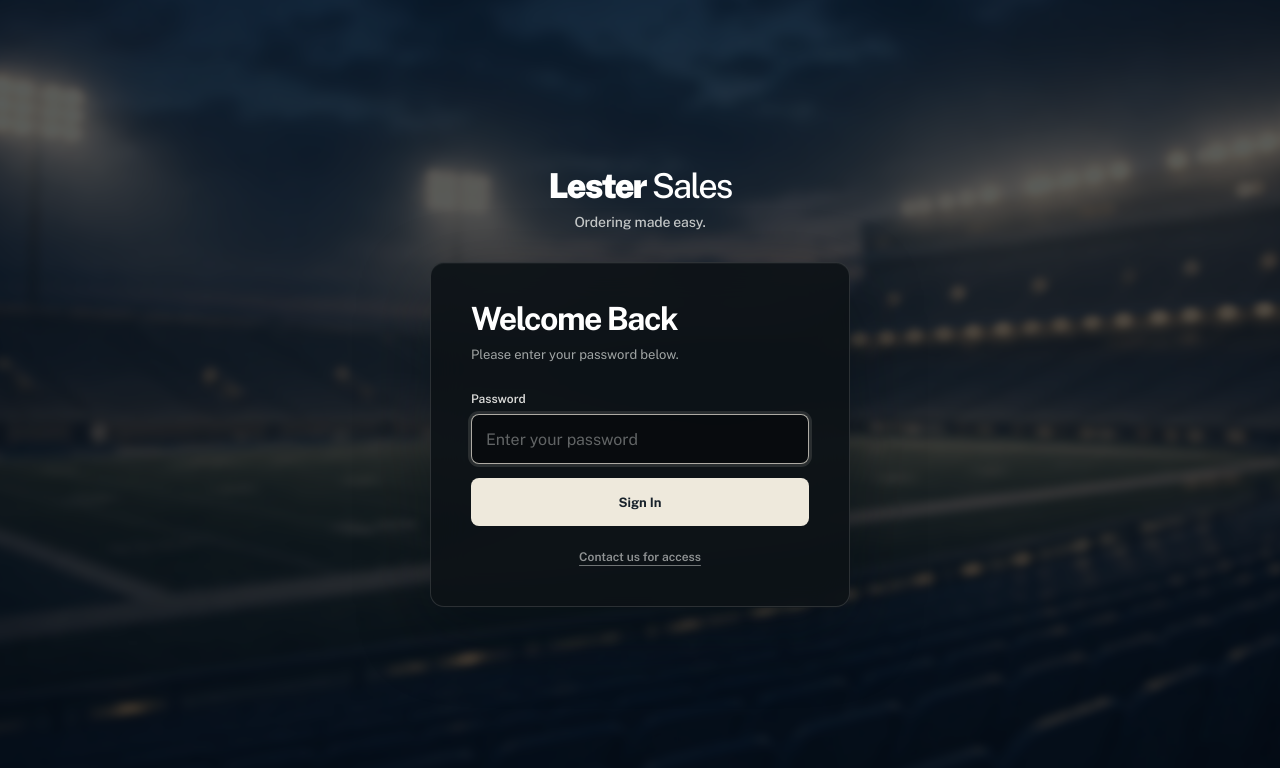
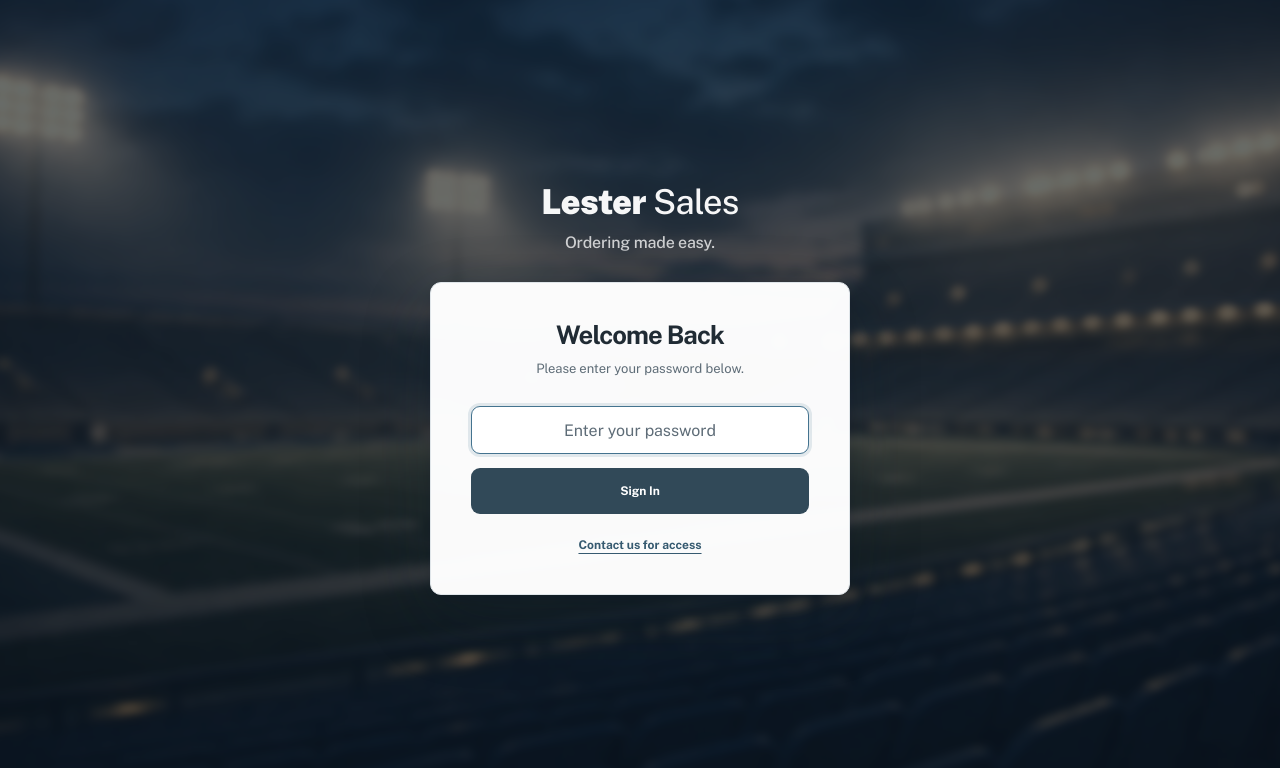
Before and after one commit to Ryanel1/lester-sales-web, a Next.js app: page /access in a window 1280 px wide. Shown: the top 768 px of the page. Built offline with nearby package versions, Linux system fonts and the light colour scheme; no server answers.

Commit message:
Refine customer login design

```diff
--- a/package.json
+++ b/package.json
@@ -16,7 +16,9 @@
     "typecheck": "tsc --noEmit"
   },
   "dependencies": {
+    "@gsap/react": "^2.1.2",
     "@supabase/supabase-js": "^2.110.7",
+    "gsap": "^3.15.0",
     "next": "latest",
     "react": "latest",
     "react-dom": "latest"
--- a/src/app/access/page.tsx
+++ b/src/app/access/page.tsx
@@ -1,5 +1,6 @@
 import type { Metadata } from "next";
 import Link from "next/link";
+import { AccessMotion } from "@/components/AccessMotion";
 import { getPortalAuthConfig, safeReturnPath } from "@/lib/portal-auth";
 
 export const metadata: Metadata = {
@@ -20,12 +21,12 @@ export default async function AccessPage({ searchParams }: AccessPageProps) {
 
   return (
     <main className="accessPage" id="main-content">
-      <div className="accessShell">
+      <AccessMotion>
         <header className="accessBrand">
-          <Link className="accessWordmark" href="/" aria-label="Lester Sales home">
+          <Link className="wordmark accessWordmark" href="/" aria-label="Lester Sales home">
             <span>Lester</span> Sales
           </Link>
-          <p>Ordering made easy.</p>
+          <p className="accessTagline">Ordering made easy.</p>
         </header>
 
         <section className="accessPanel" aria-labelledby="sign-in-title">
@@ -46,8 +47,8 @@ export default async function AccessPage({ searchParams }: AccessPageProps) {
             ) : (
               <form action="/api/access" className="accessForm" method="post">
                 <input name="next" type="hidden" value={returnPath} />
-                <label htmlFor="password">Password</label>
                 <input
+                  aria-label="Password"
                   aria-describedby={accessError ? "access-error access-help" : "access-help"}
                   aria-invalid={accessError || undefined}
                   autoComplete="current-password"
@@ -81,7 +82,7 @@ export default async function AccessPage({ searchParams }: AccessPageProps) {
             )}
           </div>
         </section>
-      </div>
+      </AccessMotion>
     </main>
   );
 }
--- a/src/app/globals.css
+++ b/src/app/globals.css
@@ -659,7 +659,7 @@ a.resourceLink:hover { background: var(--surface-muted); border-color: #bdc9cf;
   z-index: 0;
 }
 .accessPage::after {
-  background: rgba(5, 14, 23, 0.66);
+  background: rgba(13, 25, 34, 0.62);
   content: "";
   inset: 0;
   position: fixed;
@@ -669,7 +669,7 @@ a.resourceLink:hover { background: var(--surface-muted); border-color: #bdc9cf;
   align-items: center;
   display: flex;
   flex-direction: column;
-  gap: clamp(26px, 4vh, 38px);
+  gap: clamp(24px, 3.8vh, 34px);
   justify-content: center;
   min-height: 100dvh;
   padding: max(32px, env(safe-area-inset-top)) 24px max(32px, env(safe-area-inset-bottom));
@@ -679,100 +679,91 @@ a.resourceLink:hover { background: var(--surface-muted); border-color: #bdc9cf;
 }
 .accessBrand { text-align: center; }
 .accessWordmark {
-  color: #ffffff;
+  color: rgba(255, 255, 255, 0.96);
   display: inline-block;
-  font-size: clamp(1.8rem, 4vw, 2.15rem);
-  font-weight: 500;
-  letter-spacing: -0.055em;
-  line-height: 1;
-  text-decoration: none;
+  font-size: clamp(1.75rem, 3.2vw, 2.15rem);
 }
-.accessWordmark span { font-weight: 900; }
-.accessBrand p {
-  color: rgba(244, 245, 242, 0.78);
-  font-size: 0.875rem;
+.accessTagline {
+  color: rgba(255, 255, 255, 0.76);
+  font-size: clamp(0.875rem, 1.4vw, 1rem);
   font-weight: 500;
   letter-spacing: -0.01em;
   margin: 11px 0 0;
 }
 .accessPanel {
-  backdrop-filter: blur(18px);
-  background: rgba(13, 18, 22, 0.91);
-  border: 1px solid rgba(255, 255, 255, 0.13);
-  border-radius: 14px;
-  box-shadow: 0 24px 70px rgba(1, 8, 14, 0.36), inset 0 1px 0 rgba(255, 255, 255, 0.04);
+  background: rgba(255, 255, 255, 0.98);
+  border: 1px solid var(--line);
+  border-radius: var(--radius-lg);
+  box-shadow: 0 24px 70px rgba(17, 34, 46, 0.24), 0 4px 14px rgba(17, 34, 46, 0.1);
   max-width: 420px;
-  padding: clamp(30px, 5vw, 40px);
+  padding: clamp(30px, 4.5vw, 40px);
   width: 100%;
 }
 .accessFormWrap h1 {
-  color: #ffffff;
-  font-size: clamp(1.75rem, 4vw, 2rem);
+  color: var(--text);
+  font-size: clamp(1.35rem, 3vw, 1.6rem);
   font-weight: 700;
-  letter-spacing: -0.045em;
+  letter-spacing: -0.035em;
   line-height: 1;
   margin: 0;
+  text-align: center;
 }
 .accessIntroduction {
-  color: rgba(239, 241, 239, 0.66);
+  color: var(--text-soft);
   font-size: 0.8125rem;
   line-height: 1.5;
   margin: 10px 0 28px;
+  text-align: center;
 }
 .accessForm { display: grid; }
-.accessForm label {
-  color: rgba(249, 249, 246, 0.86);
-  font-size: 0.75rem;
-  font-weight: 600;
-  margin-bottom: 8px;
-}
 .accessForm input[type="password"] {
-  background: rgba(5, 8, 10, 0.42);
-  border: 1px solid rgba(255, 255, 255, 0.16);
-  border-radius: 8px;
-  color: #ffffff;
-  min-height: 50px;
+  background: var(--surface);
+  border: 1px solid #bdc8ce;
+  border-radius: var(--radius);
+  color: var(--text);
+  min-height: 48px;
   padding: 0 14px;
+  text-align: center;
   transition: background-color var(--motion-fast) ease, border-color var(--motion-fast) ease, box-shadow var(--motion-fast) ease;
   width: 100%;
 }
-.accessForm input[type="password"]::placeholder { color: rgba(242, 244, 242, 0.38); }
-.accessForm input[type="password"]:hover { border-color: rgba(255, 255, 255, 0.26); }
+.accessForm input[type="password"]::placeholder { color: var(--text-soft); }
+.accessForm input[type="password"]:hover { border-color: #98a7af; }
 .accessForm input[type="password"]:focus {
-  background: rgba(5, 8, 10, 0.62);
-  border-color: rgba(239, 235, 222, 0.72);
-  box-shadow: 0 0 0 3px rgba(239, 235, 222, 0.12);
+  background: var(--surface);
+  border-color: var(--focus);
+  box-shadow: 0 0 0 3px rgba(68, 115, 143, 0.14);
   outline: 0;
 }
-.accessForm input[aria-invalid="true"] { border-color: #d9867d; }
+.accessForm input[aria-invalid="true"] { border-color: var(--error); }
 .accessForm button, .accessContinue {
   align-items: center;
-  background: #eee9dc;
+  background: var(--control);
   border: 0;
-  border-radius: 8px;
-  color: #17212a;
+  border-radius: var(--radius);
+  color: #ffffff;
   cursor: pointer;
   display: flex;
-  font-size: 0.8125rem;
+  font-size: 0.75rem;
   font-weight: 700;
   justify-content: center;
   margin-top: 14px;
-  min-height: 48px;
+  min-height: 46px;
   padding: 0 16px;
   text-decoration: none;
   transition: background-color var(--motion-fast) ease, transform var(--motion-fast) var(--ease-out);
   width: 100%;
 }
-.accessForm button:hover, .accessContinue:hover { background: #ffffff; transform: translateY(-1px); }
+.accessForm button:hover, .accessContinue:hover { background: var(--control-hover); transform: translateY(-1px); }
 .accessForm button:active, .accessContinue:active { transform: translateY(1px); }
-.accessError { color: #e59a91; font-size: 0.75rem; line-height: 1.45; margin: 8px 0 0; }
-.accessHelp { color: rgba(239, 241, 239, 0.58); font-size: 0.75rem; line-height: 1.5; margin: 22px 0 0; text-align: center; }
-.accessHelp a { font-weight: 600; text-decoration-color: rgba(239, 241, 239, 0.44); text-underline-offset: 4px; transition: color var(--motion-fast) ease, text-decoration-color var(--motion-fast) ease; }
-.accessHelp a:hover { color: #ffffff; text-decoration-color: #ffffff; }
-.accessNotice { background: rgba(255, 255, 255, 0.07); border-radius: 8px; display: grid; gap: 6px; padding: 16px; }
+.accessError { color: var(--error); font-size: 0.75rem; line-height: 1.45; margin: 8px 0 0; }
+.accessHelp { color: var(--text-soft); font-size: 0.75rem; line-height: 1.5; margin: 22px 0 0; text-align: center; }
+.accessHelp a { color: var(--publisher-link); font-weight: 700; text-underline-offset: 4px; transition: color var(--motion-fast) ease; }
+.accessHelp a:hover { color: var(--text); }
+.accessNotice { background: var(--surface-muted); border-radius: var(--radius); color: var(--text); display: grid; gap: 6px; padding: 16px; }
 .accessNotice strong { font-size: 0.8125rem; }
-.accessNotice span { color: rgba(239, 241, 239, 0.66); font-size: 0.75rem; line-height: 1.5; }
-.accessNoticeError { background: rgba(161, 63, 52, 0.2); color: #f0b0a9; }
+.accessNotice span { color: var(--text-soft); font-size: 0.75rem; line-height: 1.5; }
+.accessNoticeError { background: var(--error-soft); color: var(--error); }
 .accessContinue { margin-top: 18px; }
 
 @media (max-width: 900px) {
--- /dev/null
+++ b/src/components/AccessMotion.tsx
@@ -0,0 +1,29 @@
+"use client";
+
+import { useRef, type ReactNode } from "react";
+import { useGSAP } from "@gsap/react";
+import gsap from "gsap";
+
+gsap.registerPlugin(useGSAP);
+
+export function AccessMotion({ children }: { children: ReactNode }) {
+  const root = useRef<HTMLDivElement>(null);
+
+  useGSAP(() => {
+    if (!root.current || window.matchMedia("(prefers-reduced-motion: reduce)").matches) return;
+
+    const wordmark = root.current.querySelector(".accessWordmark");
+    const tagline = root.current.querySelector(".accessTagline");
+    const panel = root.current.querySelector(".accessPanel");
+    const panelContent = root.current.querySelectorAll(".accessFormWrap > *");
+
+    const entrance = gsap.timeline({ defaults: { ease: "power3.out" } });
+    entrance
+      .from(wordmark, { duration: 0.62, y: 10 })
+      .from(tagline, { duration: 0.55, y: 8 }, "-=0.4")
+      .from(panel, { duration: 0.72, y: 18 }, "-=0.34")
+      .from(panelContent, { duration: 0.42, stagger: 0.045, y: 7 }, "-=0.46");
+  }, { scope: root });
+
+  return <div className="accessShell" ref={root}>{children}</div>;
+}
```
Also changed, not shown: 1 other file (tests, documents, lock files or other folders).
